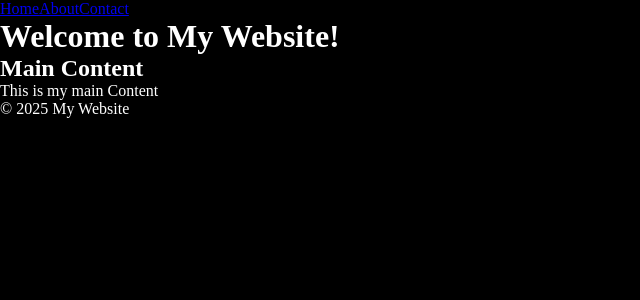
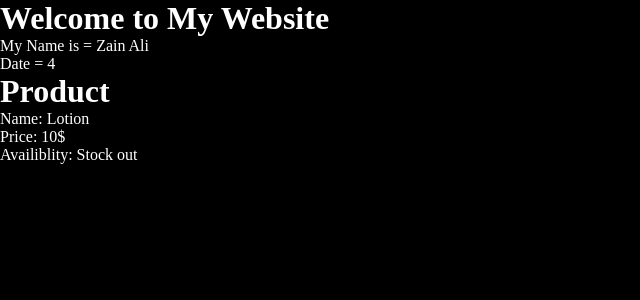
Before and after one commit to Zain-Ali-555/Everything-about-React-, a React (Vite) app: page / in a window 1280 px wide. Shown: the top 300 px of the page, without its empty margins (0-640 px from the left). Built offline with nearby package versions, Linux system fonts and the light colour scheme.

Commit message:
Exercise No.2 is complete

```diff
--- a/src/App.jsx
+++ b/src/App.jsx
@@ -1,13 +1,11 @@
-import Footer from "./components/Footer";
-import Header from "./components/Header";
-import MainContent from "./components/MainContent";
+import Greeting from "./components/Greeting";
+import Product from "./components/Product";
 
 const App = () => {
   return (
     <>
-      <Header />
-      <MainContent />
-      <Footer />
+      <Greeting />
+      <Product />
     </>
   );
 };
--- a/src/components/Footer.jsx
+++ /dev/null
@@ -1,9 +0,0 @@
-const Footer = () => {
-  return (
-    <>
-      <p>© 2025 My Website</p>
-    </>
-  );
-};
-
-export default Footer;
--- /dev/null
+++ b/src/components/Greeting.jsx
@@ -0,0 +1,14 @@
+const Greeting = () => {
+  const greet = "Welcome to My Website";
+  const name = "Zain Ali";
+  const date = new Date();
+  return (
+    <>
+      <h1>{greet}</h1>
+      <p>My Name is = {name}</p>
+      <p>Date = {date.getDate()}</p>
+    </>
+  );
+};
+
+export default Greeting;
--- a/src/components/Header.jsx
+++ /dev/null
@@ -1,14 +0,0 @@
-const Header = () => {
-  return (
-    <>
-      <div className="links">
-        <a href="#">Home</a>
-        <a href="#">About</a>
-        <a href="#">Contact</a>
-      </div>
-      <h1>Welcome to My Website!</h1>
-    </>
-  );
-};
-
-export default Header;
--- a/src/components/MainContent.jsx
+++ /dev/null
@@ -1,10 +0,0 @@
-const MainContent = () => {
-  return (
-    <>
-      <h2>Main Content</h2>
-      <p>This is my main Content</p>
-    </>
-  );
-};
-
-export default MainContent;
--- /dev/null
+++ b/src/components/Product.jsx
@@ -0,0 +1,15 @@
+const Product = () => {
+  const obj = { name: "Lotion", Price: "10$", availiblity: "Stock out" };
+  return (
+    <>
+      <div className="products">
+        <h1>Product</h1>
+        <p>Name: {obj.name}</p>
+        <p>Price: {obj.Price}</p>
+        <p>Availiblity: {obj.availiblity}</p>
+      </div>
+    </>
+  );
+};
+
+export default Product;
```
